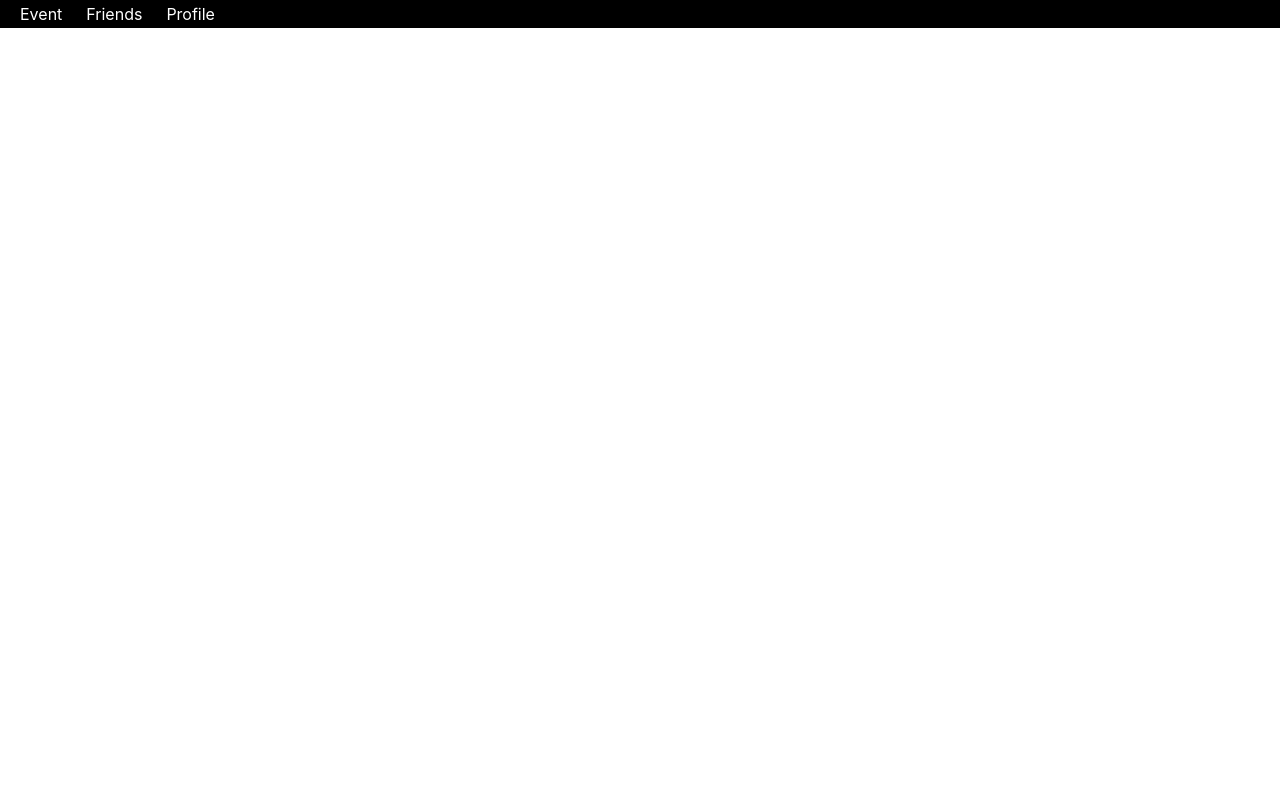
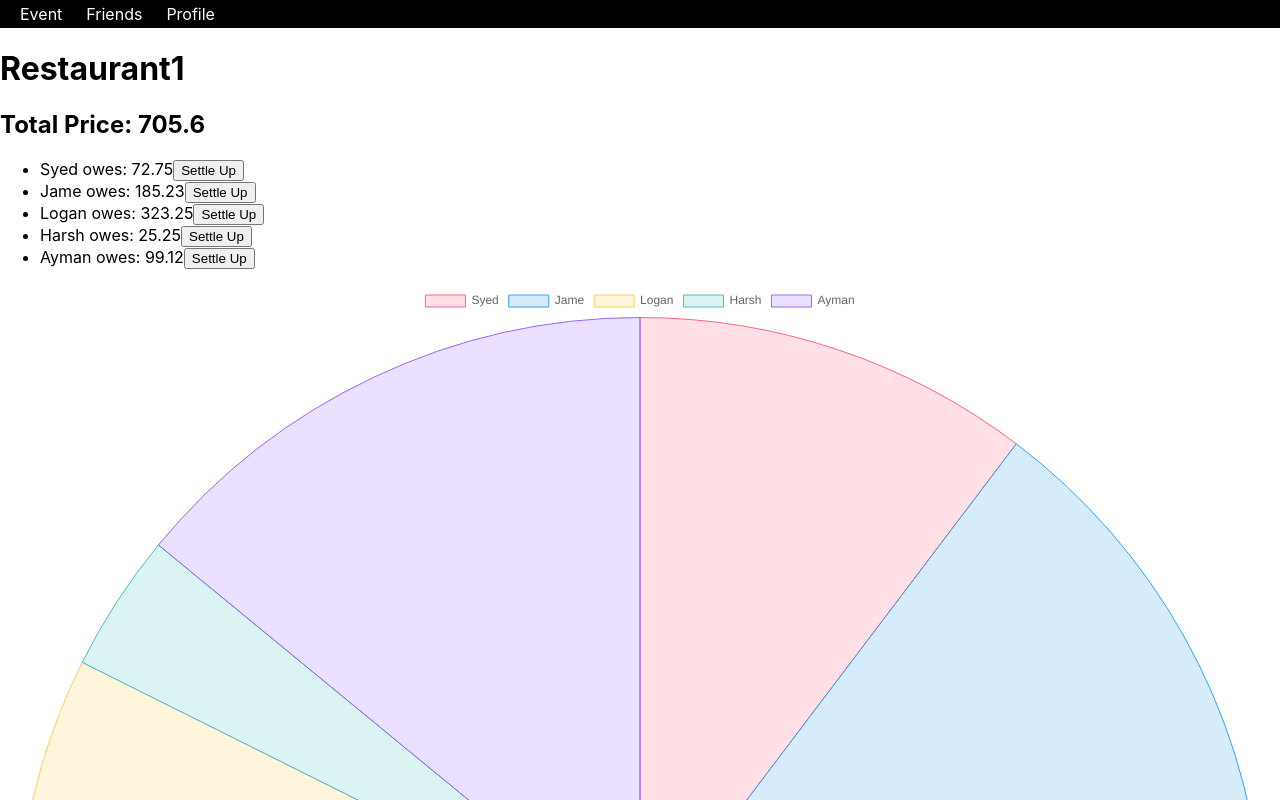
Before and after one commit to JameTran/SpillBill, a React (Create React App) app: page /events/eventdetails in a window 1280 px wide. Shown: the top 800 px of the page. Built offline with nearby package versions, Linux system fonts and the light colour scheme.

Commit message:
Added event detail page with graph and ability to settle payment

```diff
--- a/package.json
+++ b/package.json
@@ -6,7 +6,9 @@
     "@testing-library/jest-dom": "^5.16.5",
     "@testing-library/react": "^13.4.0",
     "@testing-library/user-event": "^13.5.0",
+    "chart.js": "^4.0.1",
     "react": "^18.2.0",
+    "react-chartjs-2": "^5.0.1",
     "react-dom": "^18.2.0",
     "react-router-dom": "^6.4.3",
     "react-scripts": "5.0.1",
--- a/src/App.js
+++ b/src/App.js
@@ -9,6 +9,9 @@ import Login from "./pages/Login";
 import Profile from "./pages/Profile";
 import Signup from "./pages/Signup";
 import Start from "./pages/Start";
+import Eventdetails from "./pages/Eventdetails";
+import Newitem from "./pages/Newitem";
+
 
 function App() {
   return (
@@ -17,8 +20,10 @@ function App() {
     <div className='container'>
       <Routes>
         <Route path="/events" element={<Events/>}></Route>
+        <Route path="/events/eventdetails" element={<Eventdetails/>}></Route>
         <Route path="/friends" element={<Friends/>}></Route>
         <Route path="/items" element={<Items/>}></Route>
+        <Route path="/items/newitem" element={<Newitem/>}></Route>
         <Route path="/login" element={<Login/>}></Route>
         <Route path="/profile" element={<Profile/>}></Route>
         <Route path="/signup" element={<Signup/>}></Route>
--- /dev/null
+++ b/src/pages/Eventdetails.js
@@ -0,0 +1,91 @@
+import { useState } from "react";
+import React from 'react';
+import { Chart as ChartJS, ArcElement, Tooltip, Legend } from 'chart.js';
+import { Pie } from 'react-chartjs-2';
+
+
+ChartJS.register(ArcElement, Tooltip, Legend);
+
+
+export default function Eventdetails() {
+
+    let eventname = "Restaurant1"
+
+    const initial_friends_price = {
+        "Syed": 72.75,
+        "Jame": 185.23,
+        "Logan": 323.25,
+        "Harsh": 25.25,
+        "Ayman": 99.12,
+
+    };
+
+    const [friends_price, setFriendPrice] = useState(initial_friends_price);
+
+    let total_price_update = 0;
+
+    for(let key in friends_price){
+        total_price_update += friends_price[key];
+
+    }
+
+    const [total_price, setTotal] = useState(total_price_update);
+
+    const settlefunction = (key) => {
+        let total_price_update = Math.round((total_price - friends_price[key])*100)/100;
+        if (total_price_update < 0){
+            total_price_update = 0;
+        }
+        friends_price[key] = 0;
+        setFriendPrice(friends_price);
+        setTotal(total_price_update)
+        console.log(total_price)
+        return;
+    }
+
+    const listItems = Object.keys(friends_price).map((key) =>
+        <li>
+            {key} owes: {friends_price[key]}
+            <button onClick={() => settlefunction(key)}> Settle Up</button>
+        </li>
+    );
+
+    const data = {
+        labels: Object.keys(friends_price),
+        datasets: [
+          {
+            label: 'money owed',
+            data: Object.values(friends_price),
+            backgroundColor: [
+              'rgba(255, 99, 132, 0.2)',
+              'rgba(54, 162, 235, 0.2)',
+              'rgba(255, 206, 86, 0.2)',
+              'rgba(75, 192, 192, 0.2)',
+              'rgba(153, 102, 255, 0.2)',
+              'rgba(255, 159, 64, 0.2)',
+            ],
+            borderColor: [
+              'rgba(255, 99, 132, 1)',
+              'rgba(54, 162, 235, 1)',
+              'rgba(255, 206, 86, 1)',
+              'rgba(75, 192, 192, 1)',
+              'rgba(153, 102, 255, 1)',
+              'rgba(255, 159, 64, 1)',
+            ],
+            borderWidth: 1,
+          },
+        ],
+      };
+
+
+
+    return(
+    <>
+        <h1>{eventname}</h1>
+        <h2>Total Price: {total_price}</h2>
+        <ul>{listItems}</ul>
+        <Pie data={data}></Pie>
+
+    </>
+    );
+}
--- a/src/pages/Events.js
+++ b/src/pages/Events.js
@@ -0,0 +1,3 @@
+export default function Events() {
+    return <h1>START</h1>
+}
--- a/src/pages/Friends.js
+++ b/src/pages/Friends.js
@@ -0,0 +1,3 @@
+export default function Friends() {
+    return <h1>START</h1>
+}
--- a/src/pages/Items.js
+++ b/src/pages/Items.js
@@ -0,0 +1,3 @@
+export default function Items() {
+    return <h1>START</h1>
+}
--- a/src/pages/Login.js
+++ b/src/pages/Login.js
@@ -0,0 +1,3 @@
+export default function Login() {
+    return <h1>START</h1>
+}
--- /dev/null
+++ b/src/pages/Newitem.js
@@ -0,0 +1,3 @@
+export default function NewItem() {
+    return <h1>START</h1>
+}
--- a/src/pages/Profile.js
+++ b/src/pages/Profile.js
@@ -0,0 +1,3 @@
+export default function Profile() {
+    return <h1>START</h1>
+}
--- a/src/pages/Signup.js
+++ b/src/pages/Signup.js
@@ -0,0 +1,3 @@
+export default function Signup() {
+    return <h1>START</h1>
+}
```
Also changed, not shown: 1 other file (tests, documents, lock files or other folders).
